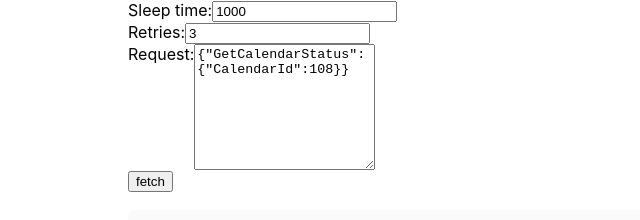
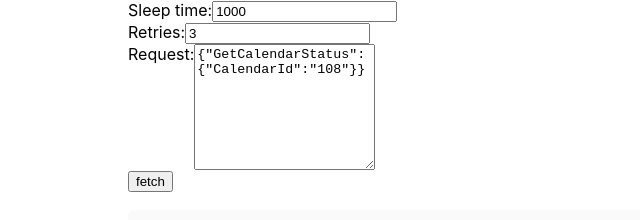
Before and after one commit to lucagalli0/eliminacode-website, a Next.js app: page / in a window 1280 px wide. Shown: the top 220 px of the page, without its empty margins (0-640 px from the left). Built offline with nearby package versions, Linux system fonts and the light colour scheme.

Commit message:
CalendarId as string

```diff
--- a/pages/index.tsx
+++ b/pages/index.tsx
@@ -33,7 +33,7 @@ const Home: NextPage = () => {
   const [sleepTime, setSleepTime] = useState(1000);
   const [retries, setRetries] = useState(3);
   const [requestBody, setRequestBody] = useState(
-    JSON.stringify({ GetCalendarStatus: { CalendarId: 108 } })
+    JSON.stringify({ GetCalendarStatus: { CalendarId: '108' } })
   );
   const [loading, setLoaing] = useState(false);
 
```
